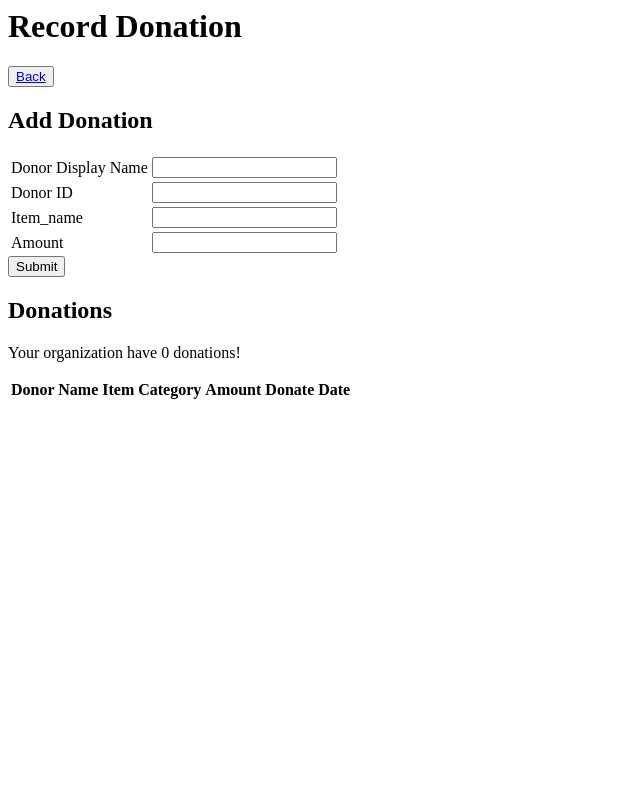
After one commit to kbkbowo/DBM_final_project, a Django app: template templates/org_donation_panel.html in a window 1280 px wide. The commit adds this page. Shown: the whole page, without its empty margins (0-640 px from the left). Run offline with Django 4.2, Linux system fonts and the light colour scheme; the template is opened without the code that fills it: values that come from a table or form of the project are taken from there, others are empty; some libraries are stand-ins or nearby versions.

Commit message:
add donations

```diff
--- a/myapp/db_utils.py
+++ b/myapp/db_utils.py
@@ -400,3 +400,15 @@ def get_org_animals_at_hospital(org_id):
     # df['sent_date'] = df['sent_date'].astype(str)
     # process the date cols
     return df.to_records()
+
+def get_org_donations(org_id):
+    conn, cur = get_db()
+    sql = f"""
+    SELECT d.Donate_ID, d.Donate_date, d.D_item_name, d.Donate_amount, d.Donor_display_name, u.User_name
+    FROM DONATE AS d
+        LEFT JOIN USER_ AS u ON d.Donor_ID = u.User_ID
+    WHERE d.Org_ID = '{org_id}'
+    ORDER BY d.Donate_date DESC;
+    """
+    df = sqlio.read_sql_query(sql, conn)
+    return df.to_records()
--- a/myapp/forms.py
+++ b/myapp/forms.py
@@ -531,3 +531,29 @@ class SelectHospitalForm(forms.Form):
         """
         df = sqlio.read_sql_query(sql, conn)
         return df.to_records()
+
+class AddDonationForm(forms.Form):
+    donor_display_name = forms.CharField(required=False)
+    donor_id = forms.CharField(required=False)
+    item_name = forms.CharField(required=False)
+    amount = forms.IntegerField(required=True)
+
+    def execute_action(self, org_id):
+        conn, cur = get_db()
+        try:
+            donor_display_name = f"'{self.cleaned_data['donor_display_name']}'" if self.cleaned_data['donor_display_name'] else "NULL"
+            donor_id = f"'{self.cleaned_data['donor_id']}'" if self.cleaned_data['donor_id'] else "NULL"
+            item_name = self.cleaned_data['item_name']
+            amount = self.cleaned_data['amount']
+            # Insert the donation
+            sql = f"""
+            INSERT INTO DONATE (Donor_ID, Donor_display_name, Org_ID, Donate_date, D_Item_name, Donate_amount)
+            VALUES ({donor_id}, {donor_display_name}, '{org_id}', CURRENT_DATE, '{item_name}', '{amount}');
+            """
+            cur.execute(sql)
+            conn.commit()
+            return True
+        except Exception as e:
+            print(e)
+            conn.rollback()
+            return False
--- a/myapp/urls.py
+++ b/myapp/urls.py
@@ -29,6 +29,7 @@ urlpatterns = [
     path('org_home/<str:org_id>/visit_panel/', views.org_visit_panel, name='org_visit_panel'),
     path('org_home/<str:org_id>/visit_panel/<int:visit_id>/approve/', views.org_visit_approve, name='org_visit_approve'),
     path('org_home/<str:org_id>/visit_panel/<int:visit_id>/reject/', views.org_visit_reject, name='org_visit_reject'),
+    path('org_home/<str:org_id>/donation_panel/', views.org_donation_panel, name='org_donation_panel'),
     path('event/', views.event, name='event'),
     path('event_browse/', views.event_browse, name='event_browse'),
     path('event/<str:event_id>/join/', views.event_join, name='event_join'),
--- /dev/null
+++ b/templates/org_donation_panel.html
@@ -0,0 +1,64 @@
+<head>
+    <title>Record Donation</title>
+</head>
+
+<body>
+
+    <h1>Record Donation</h1>
+
+    <form method="GET">
+        <button>
+            <a href="../../">Back</a>
+        </button>
+    </form>
+
+    <form method="POST">
+        {% csrf_token %}
+        <h2>Add Donation</h2>
+        <table>
+            <tr>
+                <td><label for="user_name">Donor Display Name</label></td>
+                <td>{{ form.donor_display_name }}</td>
+            </tr>
+            <tr>
+                <td><label for="donor_id">Donor ID</label></td>
+                <td>{{ form.donor_id }}</td>
+            </tr>
+            <tr>
+                <td><label for="item_name">Item_name</label></td>
+                <td>{{ form.item_name }}</td>
+            </tr>
+            <tr>
+                <td><label for="amount">Amount</label></td>
+                <td>{{ form.amount }}</td>
+            </tr>
+        </table>
+        <button type="submit" name="Submit">Submit</button>
+    </form>
+
+    <h2>Donations</h2>
+    <p> Your organization have {{ donations|length }} donations! </p>
+
+    <table>
+        <tr>
+            <th>Donor Name</th>
+            <th>Item Category</th>
+            <th>Amount</th>
+            <th>Donate Date</th>
+        </tr>
+        {% for donation in donations %}
+        <tr>
+            {% if donation.donor_display_name is None %} {% if donation.user_name is None %}
+            <td>Anonymous</td>
+            {% else %}
+            <td>{{ donation.user_name }}</td>
+            {% endif %} {% else %}
+            <td>{{ donation.donor_display_name }}</td>
+            {% endif %}
+            <td>{{ donation.d_item_name }}</td>
+            <td>{{ donation.donate_amount }}</td>
+            <td>{{ donation.donate_date }}</td>
+        </tr>
+        {% endfor %}
+    </table>
+</body>
--- a/templates/org_home.html
+++ b/templates/org_home.html
@@ -144,6 +144,7 @@
             <th ms-auto>Event Panel</th>
             <th ms-auto>Animal Panel</th>
             <th ms-auto>Visit Panel</th>
+            <th ms-auto>Donation Panel</th>
             <th ms-auto>Leave</th>
         </tr>
         {% for org in attending_orgs %}
@@ -164,6 +165,9 @@
             </td>
             <td>
                 <form><button type="submit" formaction="../org_home/{{ org.org_id }}/visit_panel">Visit Panel</button></form>
+            </td>
+            <td>
+                <form><button type="submit" formaction="../org_home/{{ org.org_id }}/donation_panel">Donation Panel</button></form>
             </td>
             <td>
                 <form><button type="submit" formaction="../org_home/{{ org.org_id }}/leave">Leave</button></form>
```
Also changed, not shown: db/utils.py (+27 -26 lines), myapp/views.py (+24 -1 lines), templates/org_page.html (+29 -9 lines).
